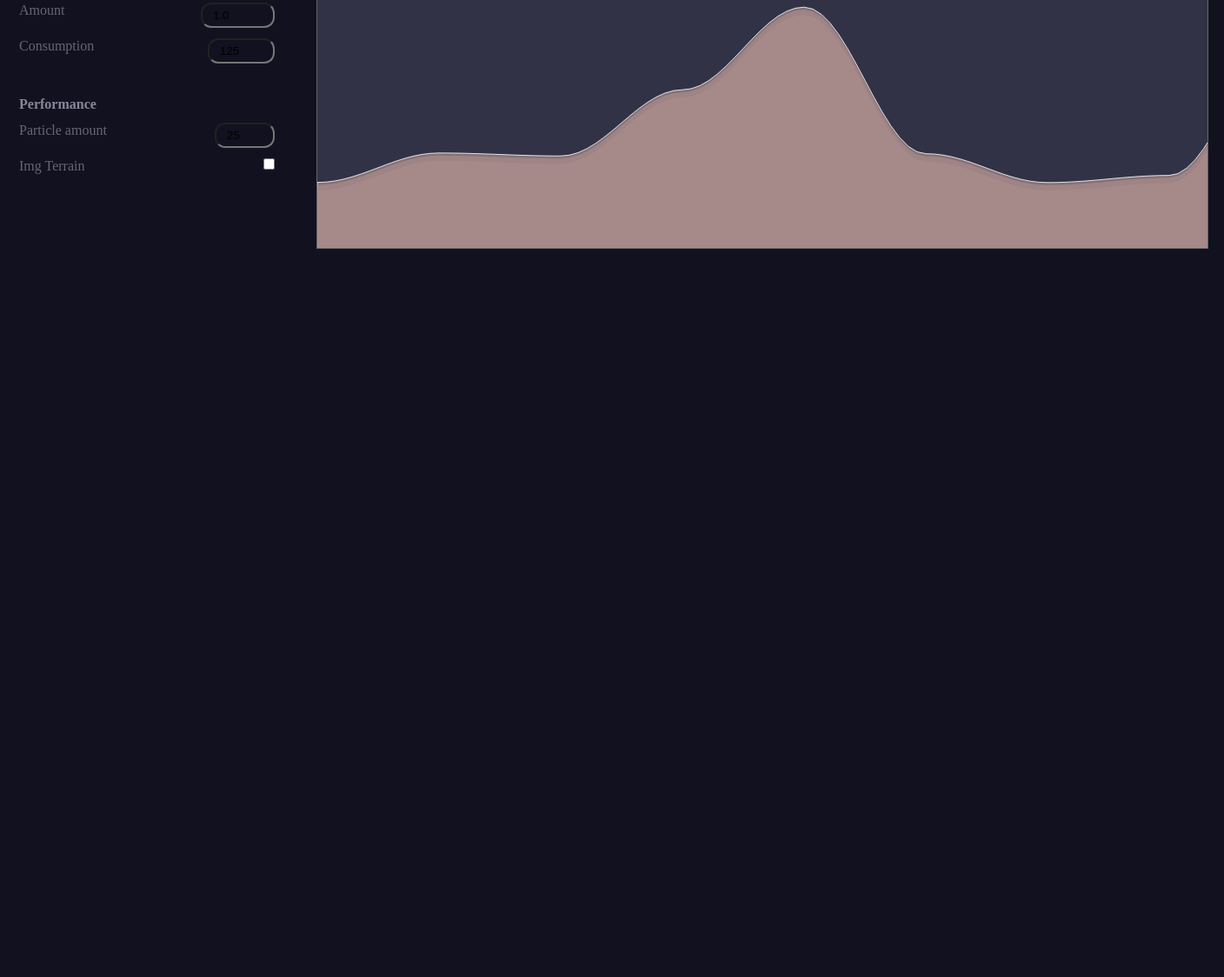
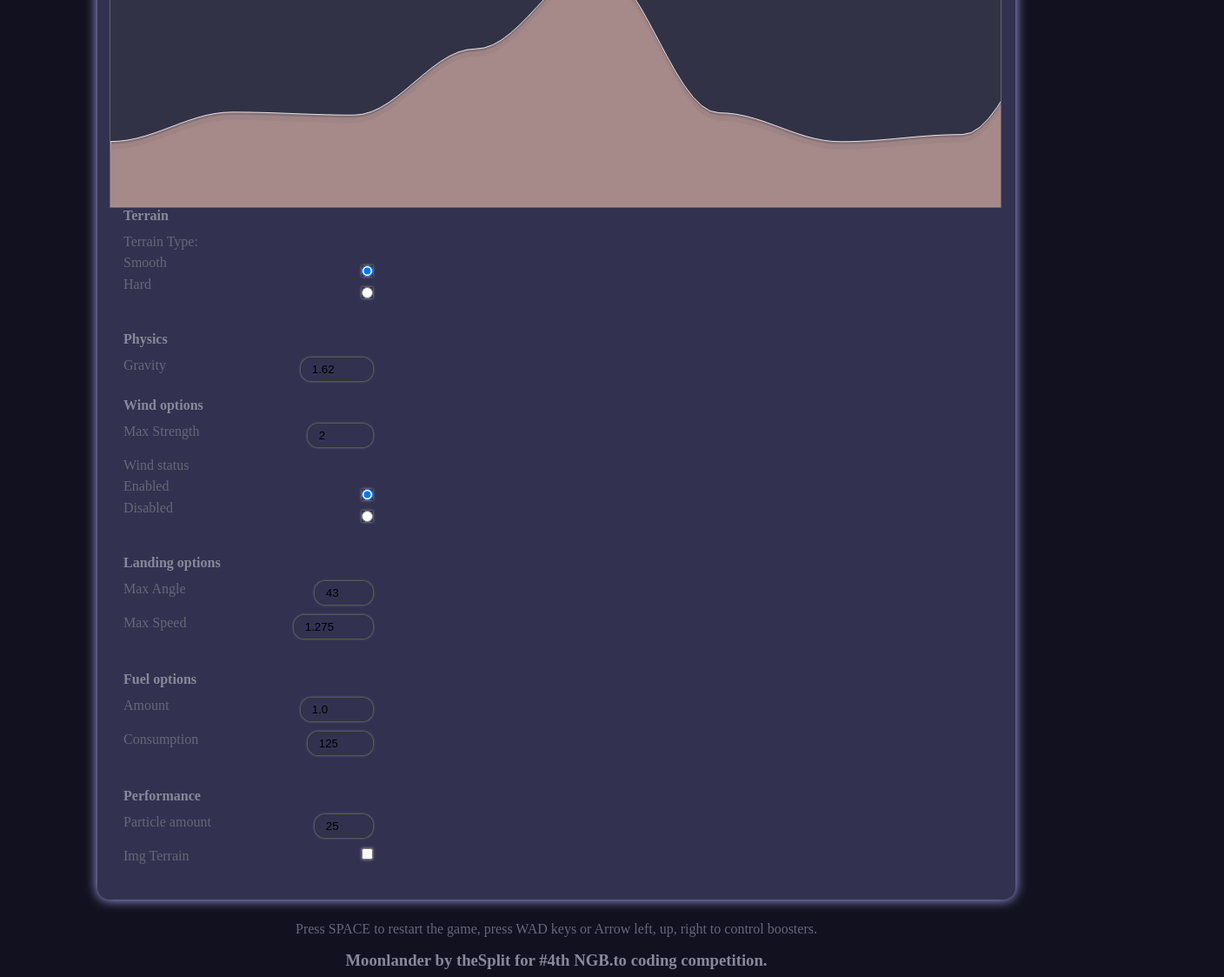
Before and after one commit to jrie/moonlander, a plain HTML site: page index.html in a window 1280 px wide. Shown: the part 642-1765 px from the top of the page at 87% size, 1408 px wide, since content can reach past the window. Before the commit the page ends 957 px from the top, so only its background shows below. Drawn offline with Linux system fonts and the light colour scheme.

Commit message:
Updating html and interface css

```diff
--- a/index.html
+++ b/index.html
@@ -1,10 +1,12 @@
 <!DOCTYPE html>
 <html>
+
 <head>
     <title>Moonlander #4th NGB.to coding competition</title>
     <meta charset="utf-8">
     <link rel="stylesheet" type="text/css" href="style.css">
 </head>
+
 <body>
     <div class="content">
         <canvas id="stage" width="1024" height="850"></canvas>
@@ -13,54 +15,70 @@
             <div class="optionsBlock">
                 <h4>Terrain</h4>
                 <label for="terrainType">Terrain Type:</label>
-                    <span>Smooth</span><input name="terrainType" class="optionValue" type="radio" autocomplete="off" checked="checked" value="1" />
-                    <span>Hard</span><input name="terrainType" class="optionValue" type="radio" autocomplete="off" value="0" />
+                <span>Smooth</span><input name="terrainType" class="optionValue" type="radio" autocomplete="off"
+                    checked="checked" value="1" />
+                <span>Hard</span><input name="terrainType" class="optionValue" type="radio" autocomplete="off"
+                    value="0" />
             </div>
 
             <div class="optionsBlock">
                 <h4>Physics</h4>
                 <label for="moonGravity">Gravity</label>
-                    <input name="moonGravity" class="optionValue" type="number" autocomplete="off" title="Default: 1.62" value="1.62" step="0.01" min="1.0" max="3.0" />
+                <input name="moonGravity" class="optionValue" type="number" autocomplete="off" title="Default: 1.62"
+                    value="1.62" step="0.01" min="1.0" max="3.0" />
 
                 <h4>Wind options</h4>
                 <label for="moonWindMaxStrength">Max Strength</label>
-                    <input name="moonWindMaxStrength" class="optionValue" type="number" autocomplete="off" title="Default: 2.0"  value="2" min="0.0" max="4.0" step="0.1" />
+                <input name="moonWindMaxStrength" class="optionValue" type="number" autocomplete="off"
+                    title="Default: 2.0" value="2" min="0.0" max="4.0" step="0.1" />
 
                 <label for="moonWindEnabled">Wind status</label>
-                    <span>Enabled</span><input name="moonWindEnabled" class="optionValue" type="radio" autocomplete="off" checked="checked" value="1" />
-                    <span>Disabled</span><input name="moonWindEnabled" class="optionValue" type="radio" autocomplete="off" value="0" />
+                <span>Enabled</span><input name="moonWindEnabled" class="optionValue" type="radio" autocomplete="off"
+                    checked="checked" value="1" />
+                <span>Disabled</span><input name="moonWindEnabled" class="optionValue" type="radio" autocomplete="off"
+                    value="0" />
             </div>
 
             <div class="optionsBlock">
                 <h4>Landing options</h4>
                 <label for="maxAngle">Max Angle</label>
-                    <input name="maxAngle" class="optionValue" type="number" autocomplete="off" title="Default: 43" value="43" step="1" min="25" max="75" />
+                <input name="maxAngle" class="optionValue" type="number" autocomplete="off" title="Default: 43"
+                    value="43" step="1" min="25" max="75" />
 
                 <label for="maxCollisionSpeed">Max Speed</label>
-                    <input name="maxCollisionSpeed" class="optionValue" type="number" autocomplete="off" title="Default: 1.275" value="1.275" step="0.001" min="1.0" max="2.0" />
+                <input name="maxCollisionSpeed" class="optionValue" type="number" autocomplete="off"
+                    title="Default: 1.275" value="1.275" step="0.001" min="1.0" max="2.0" />
             </div>
 
             <div class="optionsBlock">
                 <h4>Fuel options</h4>
                 <label for="landerFull">Amount</label>
-                    <input name="landerFull" class="optionValue" type="number" autocomplete="off" title="Default: 1.0" value="1.0" step="0.05" min="0.25" max="1.0" />
+                <input name="landerFull" class="optionValue" type="number" autocomplete="off" title="Default: 1.0"
+                    value="1.0" step="0.05" min="0.25" max="1.0" />
 
                 <label for="fuelConsumption">Consumption</label>
-                    <input name="fuelConsumption" class="optionValue" type="number" autocomplete="off" title="Default: 125" value="125" step="5" min="0" max="500" />
+                <input name="fuelConsumption" class="optionValue" type="number" autocomplete="off" title="Default: 125"
+                    value="125" step="5" min="0" max="500" />
             </div>
 
             <div class="optionsBlock">
                 <h4>Performance</h4>
                 <label for="landerParticleSprayCount">Particle amount</label>
-                    <input name="landerParticleSprayCount" class="optionValue" type="number" autocomplete="off" title="Default: 25" value="25" step="1" min="5" max="50" />
+                <input name="landerParticleSprayCount" class="optionValue" type="number" autocomplete="off"
+                    title="Default: 25" value="25" step="1" min="5" max="50" />
 
                 <label for="preFetchTerrain">Img Terrain</label>
-                    <input name="preFetchTerrain" class="optionValue" type="checkbox" autocomplete="off" value="true"title="Default: Unchecked" />
+                <input name="preFetchTerrain" class="optionValue" type="checkbox" autocomplete="off" value="true"
+                    title="Default: Unchecked" />
             </div>
         </div>
     </div>
 
+    <p>Press SPACE to restart the game, press WAD keys or Arrow left, up, right to control boosters.</p>
+    <h3>Moonlander by theSplit for #4th NGB.to coding competition.</h3>
+
     <script type="text/javascript" src="moonlander.js"></script>
 
 </body>
+
 </html>
--- a/style.css
+++ b/style.css
@@ -3,18 +3,28 @@ body {
     color: #667;
 }
 
+body > h3,
+body > p {
+    text-align: center;
+}
+
 .content {
-    width: 1400px;
+    padding: 16px;
+    background-color: #323250;
+    width: 80%;
+    min-width: 1024px;
     text-align: center;
-    margin: 6% auto 2% auto;
+    margin: 1% auto 2% auto;
+    box-shadow:rgb(180,180,255) 0px 0px 14px;
+    border-radius: 14px;
 }
 
 canvas {
+    float:right;
     border: 1px solid #666;
 }
 
 h1, h2, h3, h4 {
-    clear: both;
     margin: 0px;
     padding: 0px;
     color: #889;
@@ -26,19 +36,23 @@ input {
     background-color: transparent;
     border-radius: 12px;
     padding-left: 12px;
+    border: none;
+    border: 1px solid #333;
+    box-shadow: 0px 0px 3px rgba(255,255,255,0.5);
 }
 
 #options {
-    float: left;
-    position: relative;
     padding-right: 12px;
     margin-right: 32px;
-    width: 21%;
-    min-width: 170px;
+    max-width: 30%;
+    width: 28%;
+    margin-right 2%;
     text-align: left;
+    display: block;
 }
 
 .optionsBlock {
+    clear: both;
     padding: 19px 14px;
     width: 100%;
     display: inline-block;
```
Lines whose indentation alone changed are shown as unchanged.
